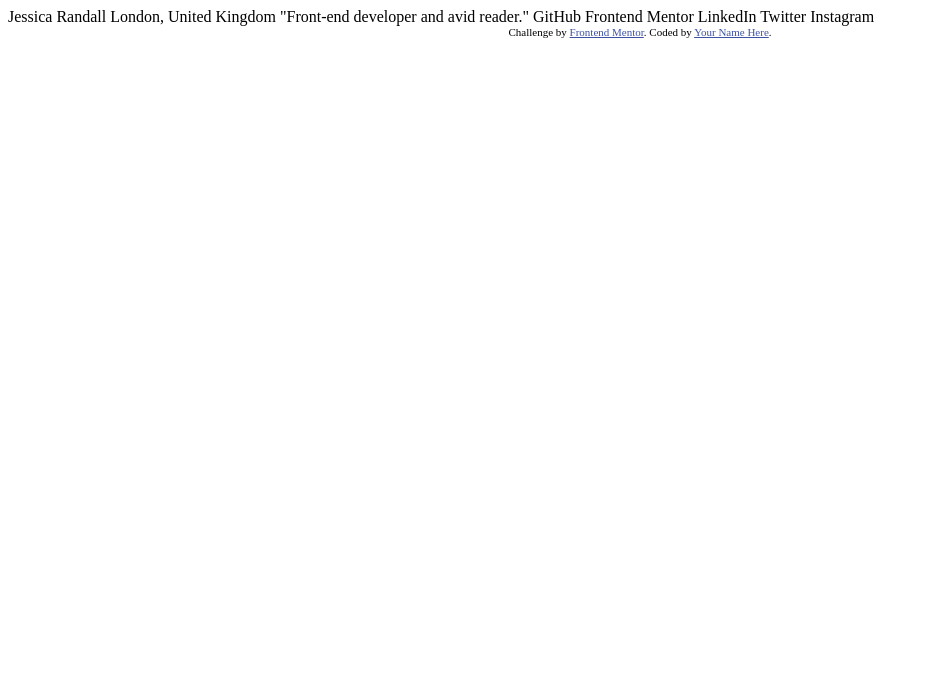
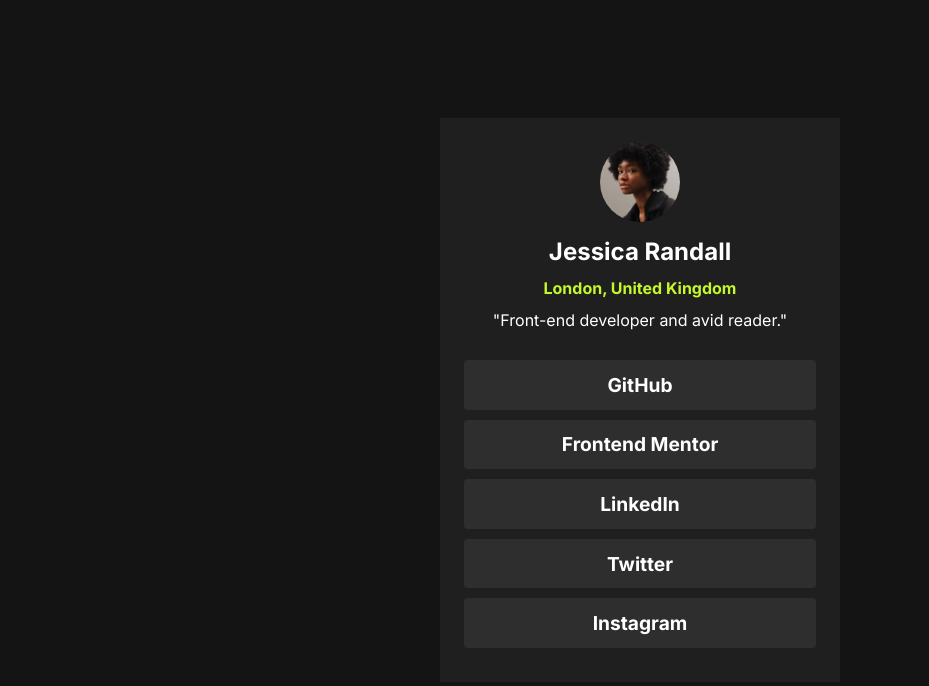
Before and after one commit to joaoxavier-profissional/Social-links-profile, a plain HTML site: page index.html in a window 1280 px wide. Shown: the whole page, without its empty margins (0-929 px from the left). Drawn offline with Linux system fonts and the light colour scheme.

Commit message:
layout web finalizado

```diff
--- a/index.html
+++ b/index.html
@@ -3,6 +3,11 @@
 <head>
   <meta charset="UTF-8">
   <meta name="viewport" content="width=device-width, initial-scale=1.0"> <!-- displays site properly based on user's device -->
+
+  <link rel="preconnect" href="https://fonts.googleapis.com">
+  <link rel="preconnect" href="https://fonts.gstatic.com" crossorigin>
+  <link href="https://fonts.googleapis.com/css2?family=Bebas+Neue&family=Inter:ital,opsz,wght@0,14..32,100..900;1,14..32,100..900&display=swap" rel="stylesheet">
+  <link rel="stylesheet" href="style.css">
 
   <link rel="icon" type="image/png" sizes="32x32" href="./assets/images/favicon-32x32.png">
 
@@ -16,19 +21,27 @@
 </head>
 <body>
 
-  Jessica Randall
-  London, United Kingdom
-  "Front-end developer and avid reader."
-
-  GitHub
-  Frontend Mentor
-  LinkedIn
-  Twitter
-  Instagram
+  <section>
+    <div>
+      <img src="./assets/images/avatar-jessica.jpeg" alt="" srcset="">
+      <div>
+        <h1>Jessica Randall</h1>
+        <span>London, United Kingdom</span>
+      </div>
+      <p>"Front-end developer and avid reader."</p>
+    </div>
+    <ul>
+      <li><a href="">GitHub</a></li>
+      <li><a href="">Frontend Mentor</a></li>
+      <li><a href="">LinkedIn</a></li>
+      <li><a href="">Twitter</a></li>
+      <li><a href="">Instagram</a></li>
+    </ul>
+  </section>
 
   <div class="attribution">
     Challenge by <a href="https://www.frontendmentor.io?ref=challenge" target="_blank">Frontend Mentor</a>.
-    Coded by <a href="#">Your Name Here</a>.
+    Coded by <a href="#">João Victor Gomes Xavier</a>.
   </div>
 </body>
 </html>
--- /dev/null
+++ b/style.css
@@ -0,0 +1,82 @@
+body {
+    background-color: hsl(0, 0%, 8%);
+    color: white;
+    padding: 0;
+    margin: 0;
+    box-sizing: border-box;
+    height: 100vh;
+    display: flex;
+    align-items: center;
+    justify-content: center;
+    font-family: "Inter", sans-serif;
+    font-optical-sizing: auto;
+    font-weight: <weight>;
+    font-style: normal;
+}
+
+section {
+    background-color: hsl(0, 0%, 12%);
+    max-width: 400px;
+    min-width: auto;
+    display: flex;
+    flex-direction: column;
+    align-items: center;
+    text-align: center;
+    padding: 24px;
+    box-sizing: border-box;
+}
+
+section div {
+    margin-bottom: 16px;
+}
+
+section img {
+    border-radius: 50%;
+    height: 80px;
+}
+
+section div {
+    line-height: 1rem;
+}
+
+section h1 {
+    font-size: 1.5rem;
+    color: #fff;
+}
+
+section span {
+    color: hsl(75, 94%, 57%);
+    font-size: 1rem;
+    font-weight: bold;
+}
+
+section ul {
+    list-style: none;
+    margin: 0px;
+    padding: 0px;
+    width: 352px;
+}
+
+section ul li {
+    background-color:hsl(0, 0%, 18%);
+    font-size: 1.2rem;
+    padding: 0.8rem 0px;
+    font-weight: bold;
+    border-radius: 4px;
+    cursor: pointer;
+    margin-bottom: 10px;
+}
+
+section ul li:hover {
+    background-color: hsl(0, 0%, 26%);
+}
+
+section ul li a {
+    text-decoration: none;
+    color: #fff;
+    width: 100%;
+}
+
+.attribution {
+    display: none;
+}
```
